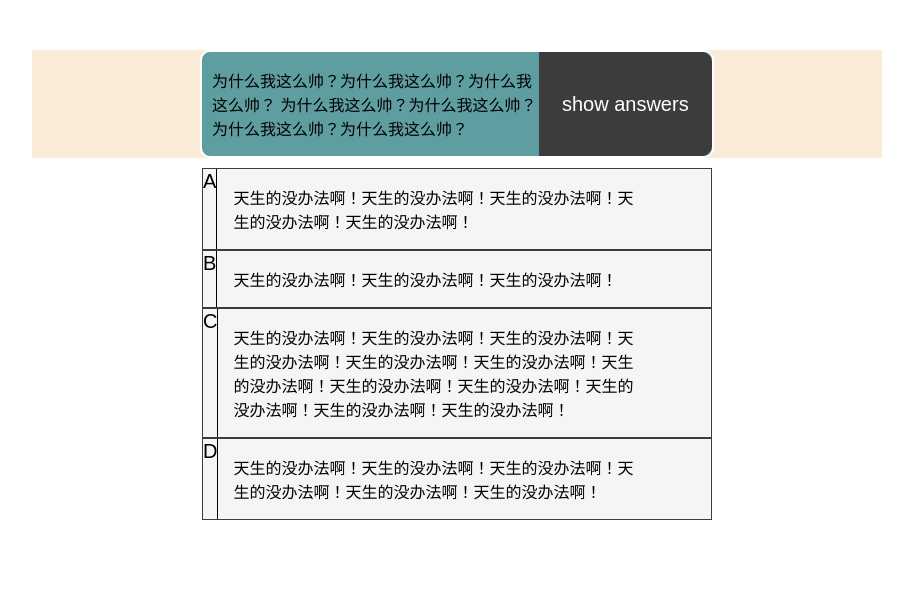
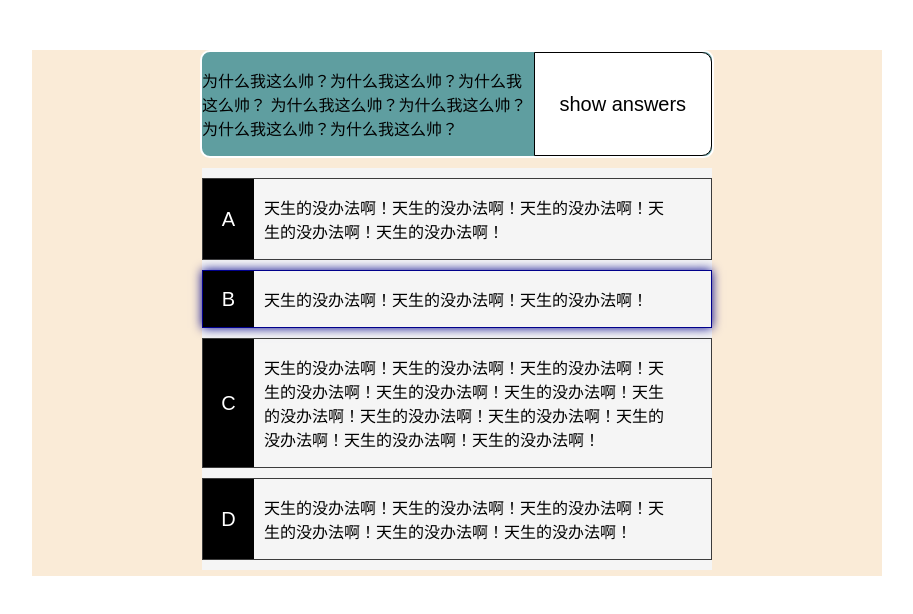
Before and after one commit to topiniu/Project-A, a plain HTML site: page html/index.html in a window 1280 px wide. Both pictures are taken after a click on the button "show answers". Shown: the whole page, without its empty margins (183-1096 px from the left). Drawn offline with Linux system fonts and the light colour scheme.

Commit message:
编写QuestionItem样式

```diff
--- a/css/mainContainer.css
+++ b/css/mainContainer.css
@@ -19,10 +19,12 @@
     background-color: antiquewhite;
 }
 #mainContainer .questionItemContainer{
-
     width: 100%;
     position: relative;
-    /*overflow: hidden;*/
+    /*height:.questionItem.height+.answersContainer.height;*/
+    overflow: hidden;
+
+    transition: all .3s;
 }
 #mainContainer .questionItem{
     width:60%;
@@ -50,13 +52,13 @@
     position: relative;
     width:65%;
 
-    padding-left:10px;
+    /*padding-left:10px;*/
 
     float: left;
 }
 #mainContainer .questionItem .questionContent .showAnswersBtn{
     position: absolute;
-    width:34%;
+    width:35%;
     height:100%;
     text-align: center;
 
@@ -67,10 +69,10 @@
     width:100%;
     height:100%;
 
-    background-color: #3c3c3c;
+    background-color: black;
     color: white;
 
-    border:1px solid #3c3c3c;
+    border:1px solid black;
     cursor: pointer;
     font-size:20px;
     border-radius: 0 10px 10px 0;
@@ -105,27 +107,80 @@
     position: relative;
     display: block;
     border:1px solid #3c3c3c;
+    margin:10px 0 10px 0;
 }
 
 #mainContainer .questionItemContainer .answersContainer .answerBlock .answerIndex{
     position: absolute;
-    /*width: 0px;*/
+    width: 10%;
     height:100%;
     vertical-align: middle;
     /*padding-right: 100%;*/
-    border-right:1px solid #000000;
+    /*border-right:1px solid #000000;*/
+    background-color: black;
+    color: white;
     float: left;
     font-size: 20px;
     margin: 0;
 }
 
 #mainContainer .questionItemContainer .answersContainer .answerBlock .answerIndex span{
-    display: inline-block;
-    vertical-align: middle;
+    display: block;
+    top: 50%;
+    position: relative;
+    margin-top: -11.5px;
+    text-align: center;
 }
 
 #mainContainer .questionItemContainer .answersContainer .answerBlock .answerContent{
     position: relative;
     width: 80%;
-    left: 6%;
+    left: 12%;
 }
+#mainContainer .questionItemContainer .answersContainer .rightAnswer{
+    border:1.5px solid darkblue;
+    box-shadow: 0px 0px 10px darkblue;
+}
+
+#mainContainer .questionItemContainer .fnBtnContainer{
+    position: absolute;
+    top:100%;
+    width:100%;
+    height:100%;
+    background-color: rgba(0,0,0,0.3);
+
+    transition: all .3s;
+}
+
+#mainContainer .questionItemContainer .fnBtnContainer .editBtnContainer{
+    display: inline-block;
+    position: absolute;
+    width: 100%;
+    text-align: center;
+    /* left: 50%; */
+    top: 50%;
+    transform: translate(0,-50%);
+}
+/*#mainContainer .questionItemContainer .fnBtnContainer .editBtnContainer .editQuuestion{*/
+    /*margin:5px;*/
+/*}*/
+
+#mainContainer .questionItemContainer .fnBtnContainer .editBtnContainer button{
+    display: inline;
+    width:80px;
+    height:50px;
+    background-color: transparent;
+    color: white;
+    border:2px solid dodgerblue;
+    font-size:20px;
+    margin:0 20px 0 20px;
+    cursor: pointer;
+
+    transition: all .3s;
+}
+#mainContainer .questionItemContainer .fnBtnContainer .editBtnContainer button:hover{
+
+    background-color: white;
+    color: black;
+
+}
--- a/html/index.html
+++ b/html/index.html
@@ -11,6 +11,7 @@
     <script src="../js/mainfn.js"></script>
     <script src="../js/animate.js"></script>
     <script src="../js/addQuestion.js"></script>
+    <script src="../js/mainContainer.js"></script>
 </head>
 <body>
 <div id="messageBox">
@@ -21,30 +22,27 @@
     <div class="questionItemContainer">
         <div class="questionItem clearfix">
             <div class="questionContent clearfix">
-                <p class="questionText">
+                <div class="questionText">
+                    <p>
                     为什么我这么帅？为什么我这么帅？为什么我这么帅？
                     为什么我这么帅？为什么我这么帅？为什么我这么帅？为什么我这么帅？
-                </p>
+                    </p>
+
+                    <div class="fnBtnContainer">
+                        <span class="editBtnContainer">
+                                <button class="editQuuestion">edit</button>
+                                <button class="delQuestion">del</button>
+                        </span>
+                    </div>
+                </div>
                 <div class="showAnswersBtn">
-                    <button class="showAnswers" href="">show answers</button>
+                    <button class="showAnswers" onclick="showAnswerBtnClick(this)">show answers</button>
                 </div>
-
             </div>
-
-            <div class="fnBtnContainer">
-                <span class="editQuestionBtn">
-                    <a href="" class="editQuuestion"></a>
-                </span>
-
-                <span class="delQuestionBtn">
-                    <a href="" class="delQuestion"></a>
-                </span>
-            </div>
-
         </div>
         <div class="answersContainer clearfix">
             <div class="answerBlock clearfix"><p class="answerIndex"><span>A</span></p><p class="answerContent">天生的没办法啊！天生的没办法啊！天生的没办法啊！天生的没办法啊！天生的没办法啊！</p></div>
-            <div class="answerBlock clearfix"><p class="answerIndex"><span>B</span></p><p class="answerContent">天生的没办法啊！天生的没办法啊！天生的没办法啊！</p></div>
+            <div class="answerBlock clearfix rightAnswer"><p class="answerIndex"><span>B</span></p><p class="answerContent">天生的没办法啊！天生的没办法啊！天生的没办法啊！</p></div>
             <div class="answerBlock clearfix"><p class="answerIndex"><span>C</span></p><p class="answerContent">天生的没办法啊！天生的没办法啊！天生的没办法啊！天生的没办法啊！天生的没办法啊！天生的没办法啊！天生的没办法啊！天生的没办法啊！天生的没办法啊！天生的没办法啊！天生的没办法啊！天生的没办法啊！</p></div>
             <div class="answerBlock clearfix"><p class="answerIndex"><span>D</span></p><p class="answerContent">天生的没办法啊！天生的没办法啊！天生的没办法啊！天生的没办法啊！天生的没办法啊！天生的没办法啊！</p></div>
         </div>
--- a/js/bindFn.js
+++ b/js/bindFn.js
@@ -4,9 +4,6 @@
 window.onload = function() {
     //level A btn
     var a_addQuestionBtn = document.getElementById("addQuestion");
-    var a_viewAllBtn = document.getElementById("viewAll");
-    var a_editQuestionBtn = document.getElementById("editQuestion");
-    var a_resetBtn = document.getElementById("reset");
 
 
     //level B btn
@@ -17,6 +14,7 @@ window.onload = function() {
     var c_exitBtns = document.getElementsByClassName("exitBtn");
     var addBtn = document.getElementById("saveQuestion");
 
+    var showAnswers = document.getElementsByClassName("showAnswers");
 
     if (document.addEventListener) {
 
@@ -57,6 +55,8 @@ window.onload = function() {
         }
         addBtn.addEventListener("click",addBtnClick,false);
 
+
+
 //*****************************************************************************************************8
     } else if (document.attachEvent) {//IE 8 or earlier
 
--- /dev/null
+++ b/js/mainContainer.js
@@ -0,0 +1,39 @@
+/**
+ * Created by topiniu on 2017/3/16 0016.
+ */
+//第一次执行展开答案时没有动画效果，因为没有给定height初始值，因为内容高度是不确定的，所以最好有一个初始化函数给每个questionItemConteiner的height赋初值
+function showAnswerBtnClick(e){
+    // alert(e);
+    var qContent = e.parentNode.parentNode;
+    var qItem = qContent.parentNode.parentNode;//showAnswersBtn--questionContent--questionItem
+
+    var qContentHeight = qContent.offsetHeight;
+    var qItemHeight = qItem.offsetHeight-4;
+
+    console.log(qContentHeight + "  " + qItemHeight);
+
+    if(qContentHeight == qItemHeight){//show answers
+        // alert(0);
+        // alert(qItem.className);
+        var aContainer = qItem.getElementsByClassName("answersContainer")[0];
+        var aContainerHeight =aContainer.offsetHeight;
+
+        var h = qContentHeight + aContainerHeight + 20 + "px";
+
+        qItem.style.transition = " all .3s";
+        qItem.style.height = h;
+
+        e.style.backgroundColor = "white";
+        e.style.color = "black";
+
+    }else{//hide answers
+        qItem.style.height = qContentHeight+4+"px";
+        e.style.backgroundColor = "black";
+        e.style.color = "white";
+    }
+
+}
+
+function showEditPanel(){
+
+}
```
